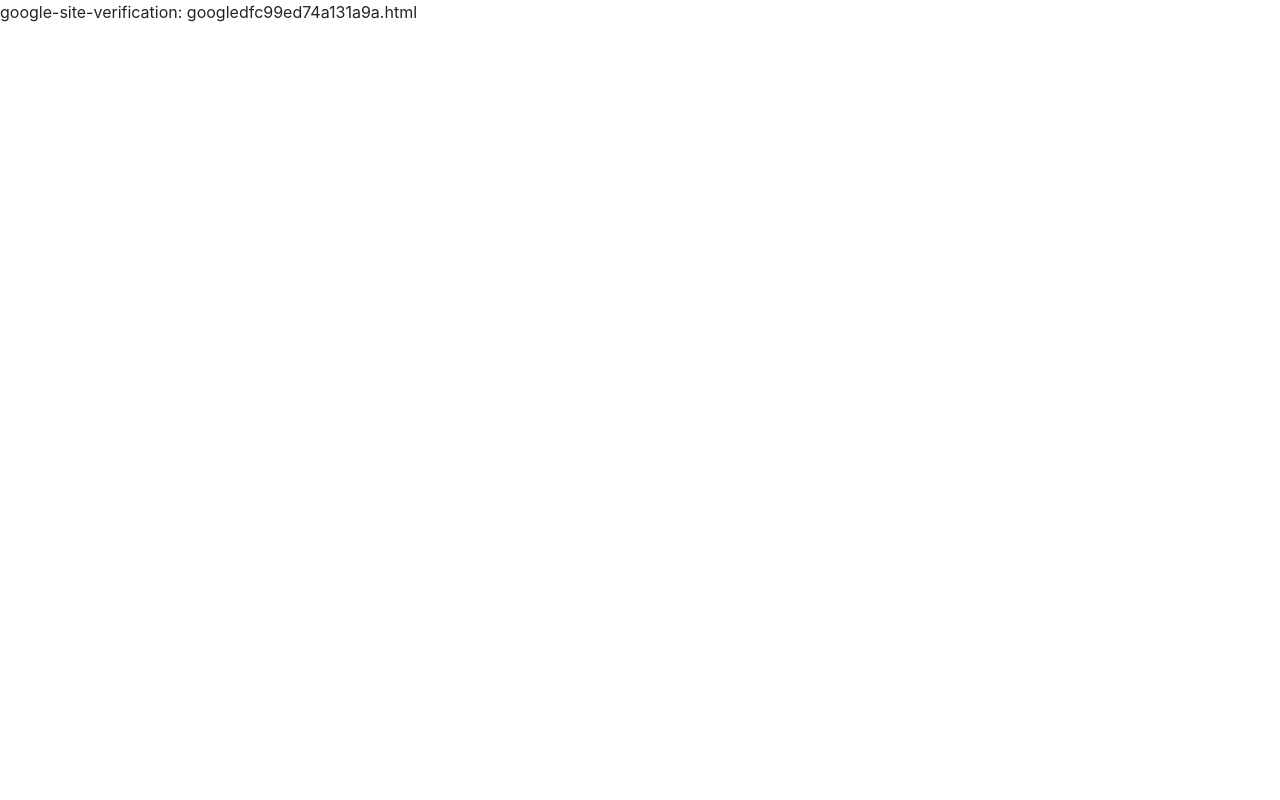
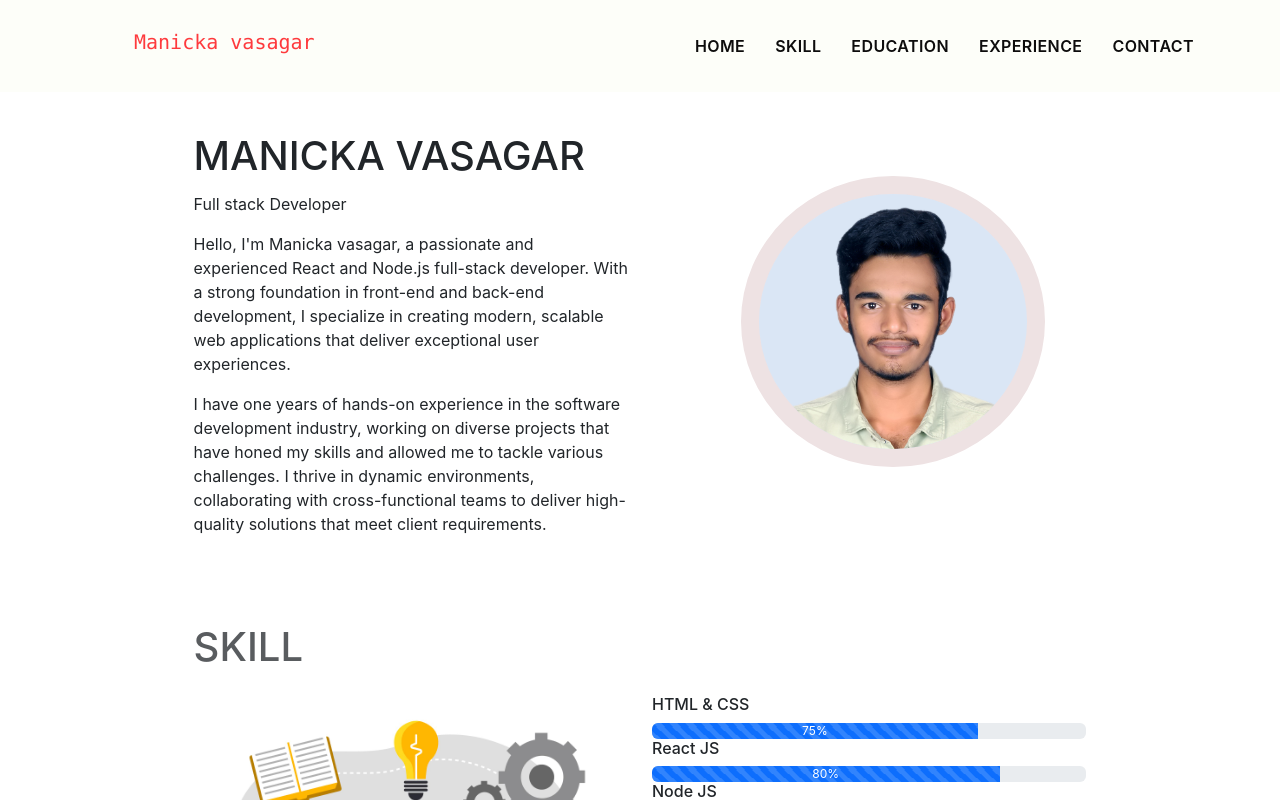
Before and after one commit to Ak171202/Portfolio, a React (Create React App) app: page /googledfc99ed74a131a9a.html in a window 1280 px wide. Shown: the top 800 px of the page. Built offline with nearby package versions, Linux system fonts and the light colour scheme.

Commit message:
meta add

```diff
--- a/public/index.html
+++ b/public/index.html
@@ -30,6 +30,7 @@
       Learn how to configure a non-root public URL by running `npm run build`.
     -->
     <title>manickaasagar</title>
+    <meta name="google-site-verification" content="VehFEvOchDV5Dg4N5wCT7djtXzD1hfz0-ye4OS1kiWU" />
   </head>
   <body>
     <noscript>You need to enable JavaScript to run this app.</noscript>
--- a/src/App.js
+++ b/src/App.js
@@ -1,18 +1,32 @@
 
-import { BrowserRouter, Route, Routes } from "react-router-dom";
-import Mainapp from "./Mainapp";
-import Test from "./Test";
+import React from 'react'
+import Contact from "./compo/Contact";
+import Education from "./compo/Education";
+import Experience from "./compo/Experience";
+import Home from "./compo/Home";
+import NavBar from "./compo/NavBar";
+import Skill from "./compo/Skill";
+function App() {
+  const srcollById = (id)=>{
+    console.log(document.getElementById(id))
+        for(var i=0;i<2;i++){
+      document.getElementById(id).scrollIntoView({ block: 'center', behavior: 'smooth' });
+            document.getElementById(id).style.scrollMarginTop = '200px'
+    }
+}
+  return (
+    <div >
+    <NavBar srcollById={srcollById}></NavBar>
 
-function App() {
+    <div className="container" style={{marginTop:'100px'}}>
+      <Home></Home>
+      <Skill></Skill>
+      <Education></Education>
+      <Experience></Experience>
+      <Contact></Contact>
+    </div>
 
-  return (
-    <BrowserRouter>
-    <Routes>
-      <Route path="/" element={<Mainapp />}>
-      </Route>
-      <Route path="googledfc99ed74a131a9a.html" element={<Test></Test>} />
-    </Routes>
-  </BrowserRouter>
+  </div>
   );
 }
 
--- a/src/Mainapp.js
+++ /dev/null
@@ -1,32 +0,0 @@
-import React from 'react'
-import Contact from "./compo/Contact";
-import Education from "./compo/Education";
-import Experience from "./compo/Experience";
-import Home from "./compo/Home";
-import NavBar from "./compo/NavBar";
-import Skill from "./compo/Skill";
-function Mainapp() {
-    const srcollById = (id)=>{
-        console.log(document.getElementById(id))
-            for(var i=0;i<2;i++){
-          document.getElementById(id).scrollIntoView({ block: 'center', behavior: 'smooth' });
-                document.getElementById(id).style.scrollMarginTop = '200px'
-        }
-    }
-  return (
-    <div >
-    <NavBar srcollById={srcollById}></NavBar>
-
-    <div className="container" style={{marginTop:'100px'}}>
-      <Home></Home>
-      <Skill></Skill>
-      <Education></Education>
-      <Experience></Experience>
-      <Contact></Contact>
-    </div>
-
-  </div>
-  )
-}
-
-export default Mainapp
--- a/src/Test.js
+++ /dev/null
@@ -1,9 +0,0 @@
-import React from 'react'
-
-function Test() {
-  return (
-    <div>google-site-verification: googledfc99ed74a131a9a.html</div>
-  )
-}
-
-export default Test
```
